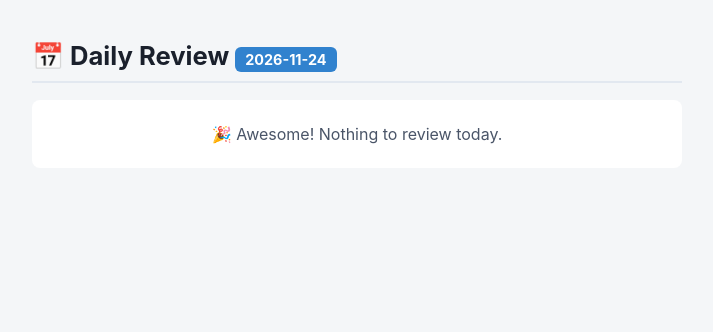
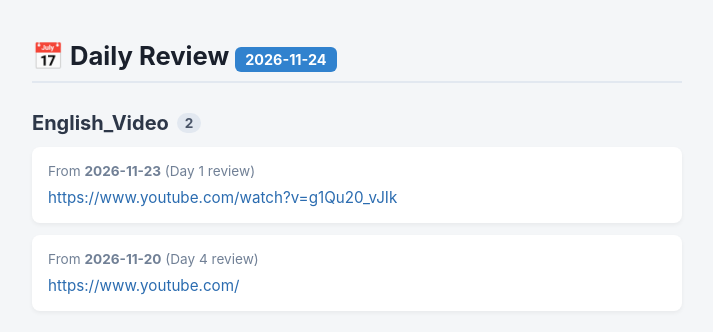
Before and after one commit to yilinaws/Ebbinghaus, a plain HTML site: page dist/index.html in a window 1280 px wide. Shown: the whole page, without its empty margins (283-996 px from the left). Drawn offline with Linux system fonts and the light colour scheme.

```diff
--- a/dist/index.html
+++ b/dist/index.html
@@ -23,6 +23,21 @@
 </head>
 <body>
     <h1>📅 Daily Review <span class="date-badge">2026-11-24</span></h1>
-    <p class='empty'>🎉 Awesome! Nothing to review today.</p>
+
+            <section class="category-section">
+                <h2>English_Video <span class="count">2</span></h2>
+
+                <div class="card">
+                    <div class="meta">From <strong>2026-11-23</strong> (Day 1 review)</div>
+                    <a href="https://www.youtube.com/watch?v=g1Qu20_vJIk" target="_blank" rel="noopener noreferrer">https://www.youtube.com/watch?v=g1Qu20_vJIk</a>
+                </div>
+
+                <div class="card">
+                    <div class="meta">From <strong>2026-11-20</strong> (Day 4 review)</div>
+                    <a href="https://www.youtube.com/" target="_blank" rel="noopener noreferrer">https://www.youtube.com/</a>
+                </div>
+
+            </section>
+
 </body>
 </html>
```
Also changed, not shown: notes/2026-11-22.txt, 1 other file.
